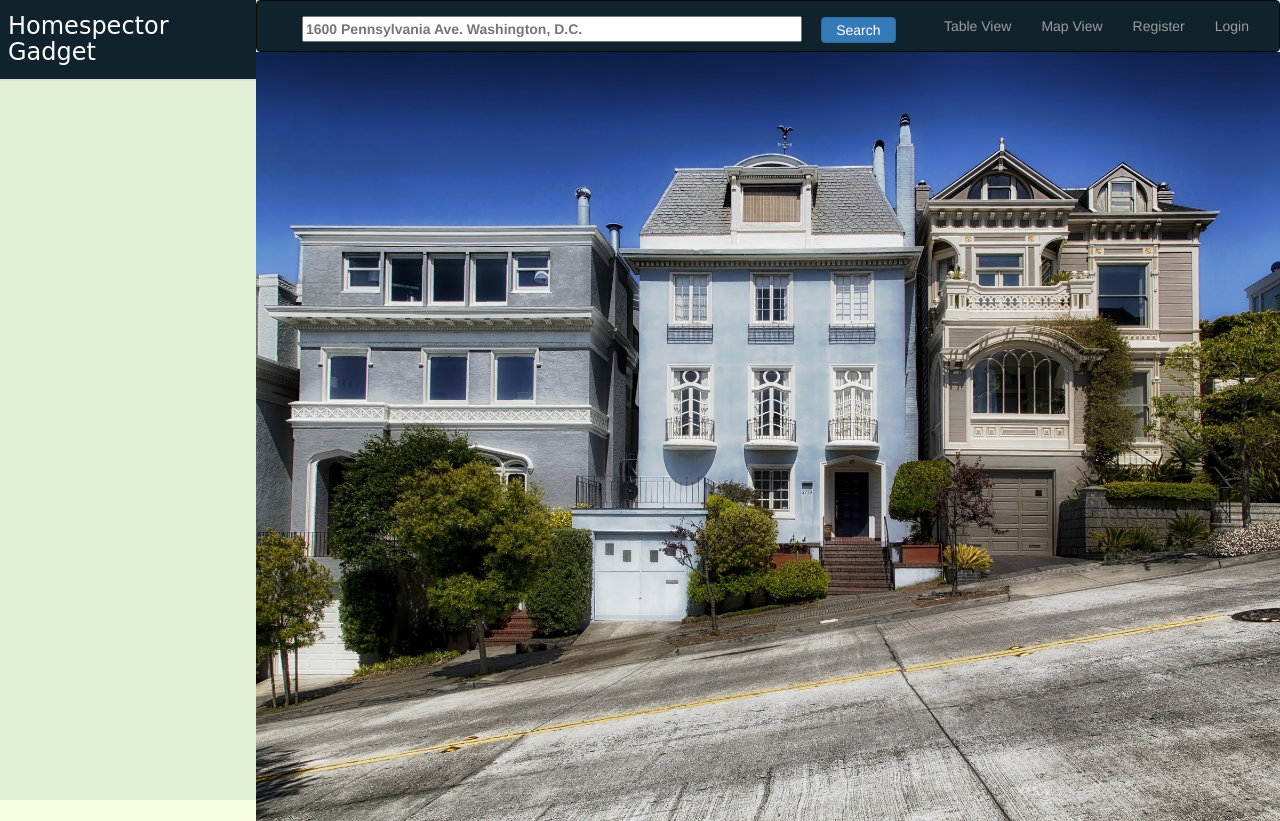
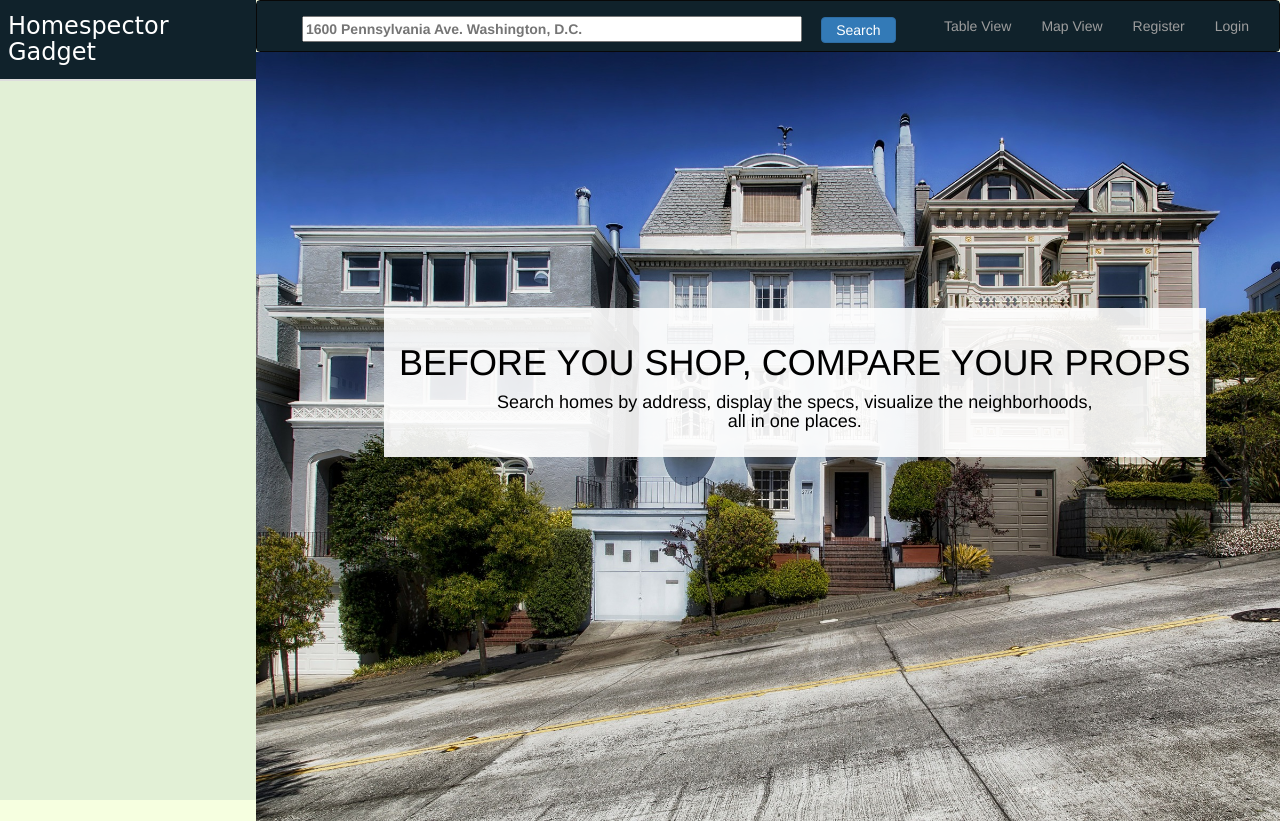
Before and after one commit to antoniawang/HomespectorGadget, a Flask app: page / in a window 1280 px wide. Run offline with Flask 2, Linux system fonts and the light colour scheme; lists and menus that the app fills with data are empty; parts of the project's set-up code (start-up, migrations or seed data) failed here and were passed over; some libraries are stand-ins or nearby versions; some web fonts are replaced.

Commit message:
welcome text written

```diff
--- a/server.py
+++ b/server.py
@@ -565,7 +565,7 @@ def generate_detailed_map():
 if __name__ == "__main__":
     # We have to set debug=True here, since it has to be True at the point
     # that we invoke the DebugToolbarExtension
-    app.debug = True
+    app.debug = False
 
     connect_to_db(app)
 
--- a/static/style2.css
+++ b/static/style2.css
@@ -14,12 +14,6 @@
 	color: #95AB63;
 }
 
-#sf-homes {
-	width: 80%;
-	height: auto;
-	position: absolute;
-}
-
 .container-fluid {
 	background-color: #10222B;
 }
@@ -29,7 +23,7 @@ nav {
 	border-radius: 0;
 }
 
-h1, h2, h3, h4, .navbar-brand {
+h2, h3, .navbar-brand {
 	font-family: 'Walter Turncoat', cursive;
 }
 
@@ -88,7 +82,7 @@ width: 500px;
 }
 
 .modal-confirm {
-	height: 40%;
+	height: 60%;
 	width: 50%;
 }
 
@@ -102,16 +96,31 @@ width: 500px;
 	background-color: #BDD684;
 }
 
+#sf-homes {
+	width: 80%;
+	height: auto;
+	position: absolute;
+}
+
+div.image {
+	width: 80%;
+	height: auto;
+	position: absolute;
+}
 
 div.transbox {
     margin: 30px;
-    background-color: #ffffff;
-    border: 1px solid black;
-    opacity: 0.6;
+    background-color: rgba(255, 255, 255, 0.9);
+    position: absolute;
+    margin-left: 10%;
+    margin-top: 20%;
+    padding:15px;
+    text-align: center;
 }
 
-div.transbox p {
-    margin: 5%;
-    font-weight: bold;
+#welcome-text {
     color: #000000;
+    text-align: center;
+    font-family: "Helvetica Neue",Helvetica,Arial,sans-serif;
+
 }
--- a/templates/address-confirmation.html
+++ b/templates/address-confirmation.html
@@ -38,9 +38,9 @@ $(document).ready(function() {
 
 </script>
 
-<div class="top-right-nav" style="width:50%;">
-  <h4>Address Confirmation</h4>
-  <i>Is this your address?</i>
+<div class="top-right-nav" style="width:50%;background-color:#BDD684">
+  <h3>Address Confirmation</h3>
+  <i>Is this the property you were looking for?</i>
   <br>
   {{ house.street }} <br>
   {{ house.city }}, {{ house.state }} {{ house.zipcode }}
--- a/templates/base.html
+++ b/templates/base.html
@@ -114,14 +114,14 @@
 {% endblock %}
 
 <div id="contents">
-  <img id="sf-homes" src="static/sfhomes.jpg">
-<!--     <div class="transbox">
-      <p>This is some text that is placed in the transparent box.</p>
-    </div> -->
-<!--   <p id="welcome-text">  Welcome to Homespector Gadget. Begin by searching for an street address with city+state or zip code. For example:<br>
-  1600 Pennsylvania Ave. Washington, D.C.
-  </p> -->
-  </div
+  <div class="img">
+    <img id="sf-homes" src="static/sfhomes.jpg">
+      <div class="transbox">
+      <p><h1 id="welcome-text">BEFORE YOU SHOP, COMPARE YOUR PROPS</h1></p>
+      <p><h4 id="welcome-text">Search homes by address, display the specs, visualize the neighborhoods,<br>
+        all in one places.</h4></p>
+    </div>
+  </div>
 </div>
 </body>
 </html>
--- a/templates/login-form.html
+++ b/templates/login-form.html
@@ -18,7 +18,7 @@ $(document).ready(function() {
 </script>
 
 <div class="top-right-nav">
-    <h1>Login</h1>
+    <h3>Login</h3>
     <form>
         <div>
             <label>Email:
--- a/templates/registration-form.html
+++ b/templates/registration-form.html
@@ -29,7 +29,7 @@ $(document).ready(function() {
 
 </script>
 <div class="top-right-nav">
-<h1>Register</h1>
+<h3>Register</h3>
 
 <form>
 
```
